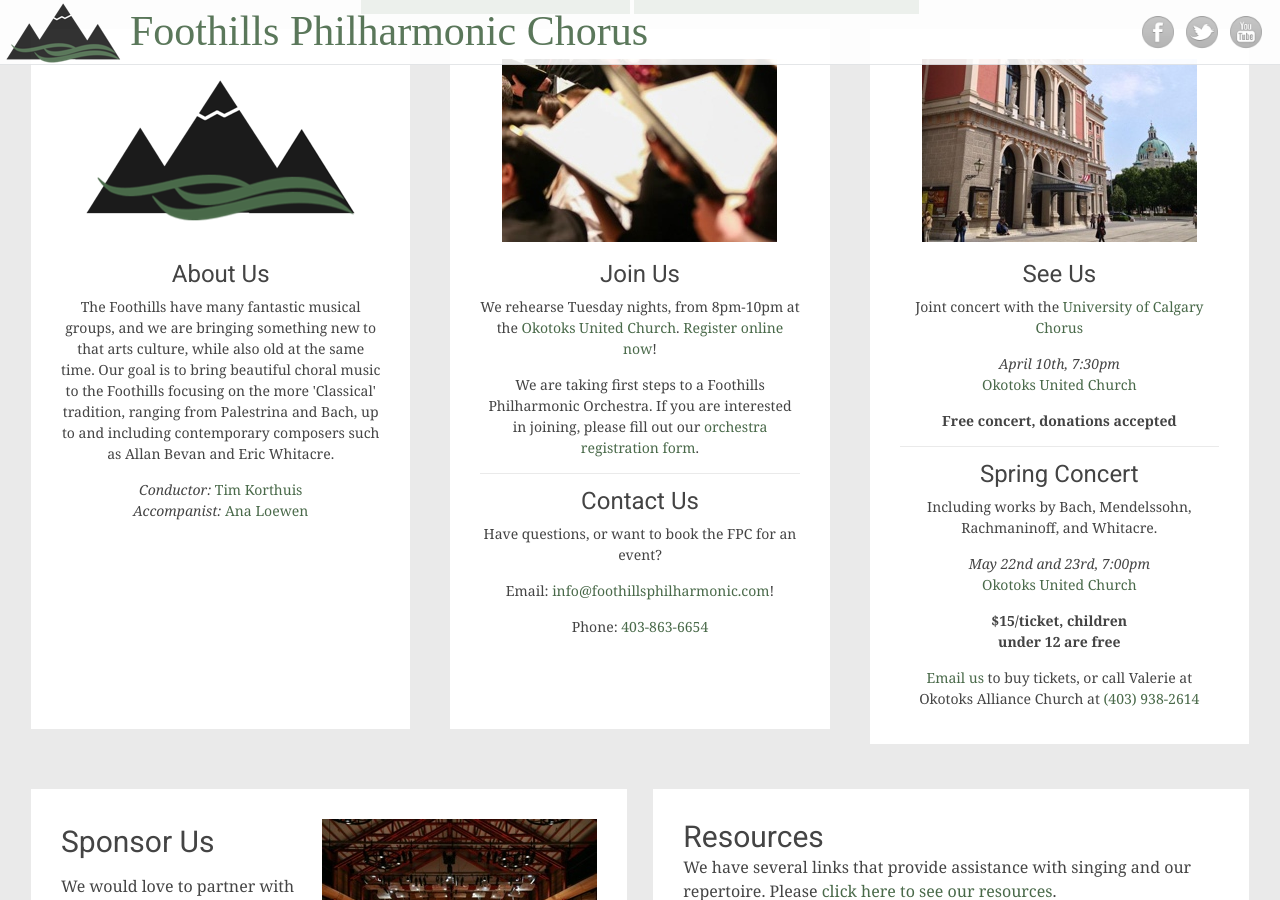
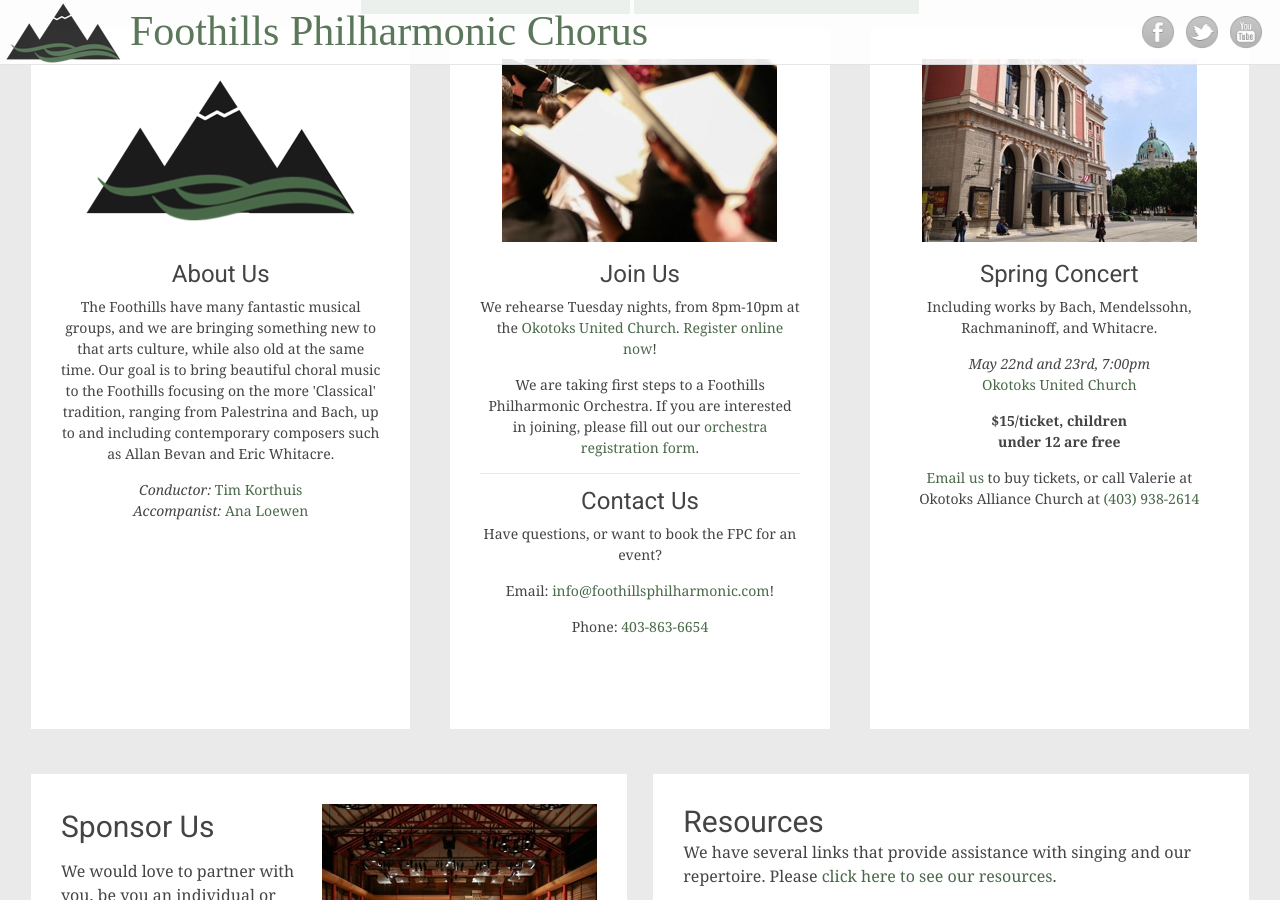
Before and after one commit to percyhanna/fps, a Jekyll site: the page built from index.html, in a window 1280 px wide and 900 px high, scrolled down 556 px. Built offline with Jekyll 4.4.1, drawn with Linux system fonts in a browser that asks for light colours; some web fonts are replaced; Markdown is read by kramdown in place of the engine named in the settings.

Commit message:
Remove U Chorus concert

```diff
--- a/index.html
+++ b/index.html
@@ -33,14 +33,6 @@
         <div class="tg-one-third tg-one-third-last">
           <div class="page_text_container">
             <img class="content-image" alt="Choir" src="/images/concerts.jpg" width="275" height="183">
-            <h1 class="entry-title">See Us</h1>
-            <p>Joint concert with the <a href="http://scpa.ucalgary.ca/music/welcome-music/music-ensembles#UChorus" target="_blank">University of Calgary Chorus</a></p>
-            <p class="clearfix">
-              <em>April 10th, 7:30pm</em><br/>
-              <a href="https://www.google.ca/maps/place/Okotoks+United+Church/@50.724914,-113.979771,15z/data=!4m2!3m1!1s0x0:0x9f916ee0400c6c6f" target="_blank">Okotoks United Church</a><br/>
-            </p>
-            <p><strong>Free concert, donations accepted</strong></p>
-            <hr>
             <h1 class="entry-title">Spring Concert</h1>
             <p>Including works by Bach, Mendelssohn, Rachmaninoff, and Whitacre.</p>
             <p>
```
